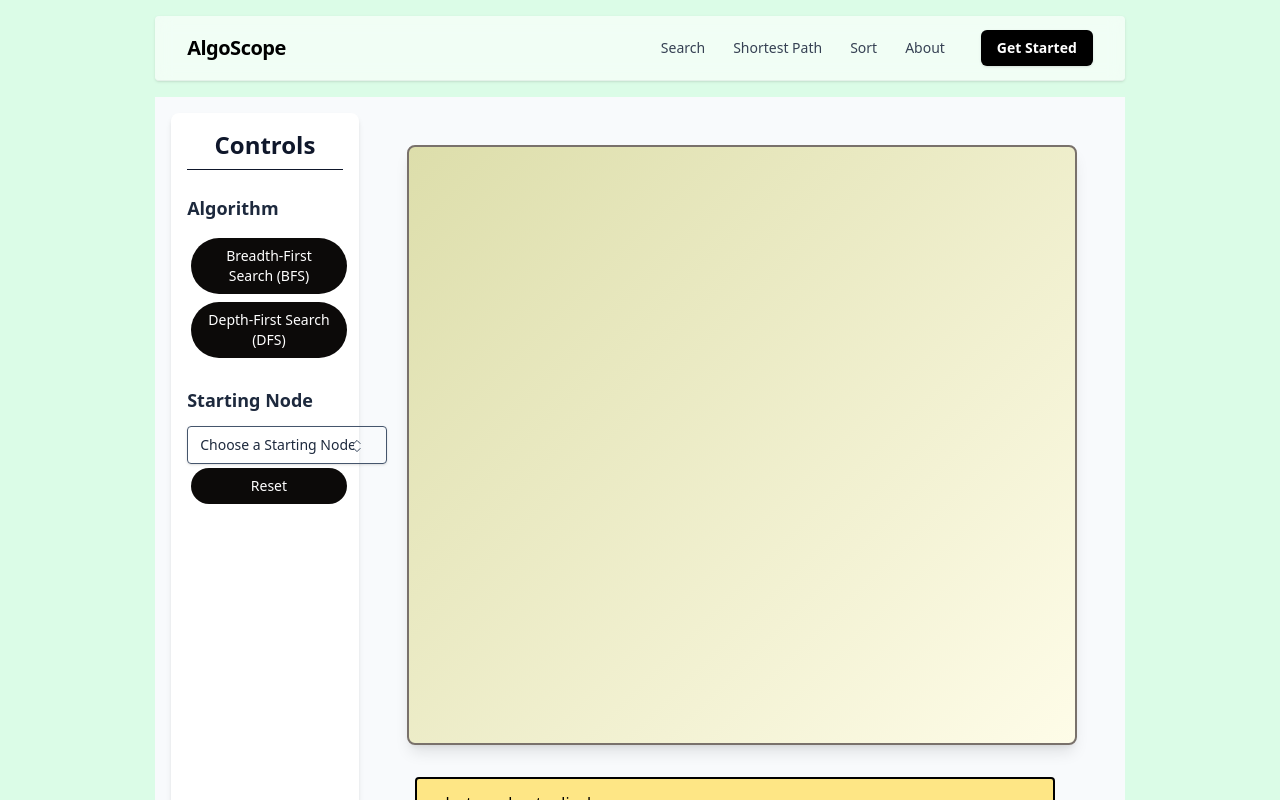
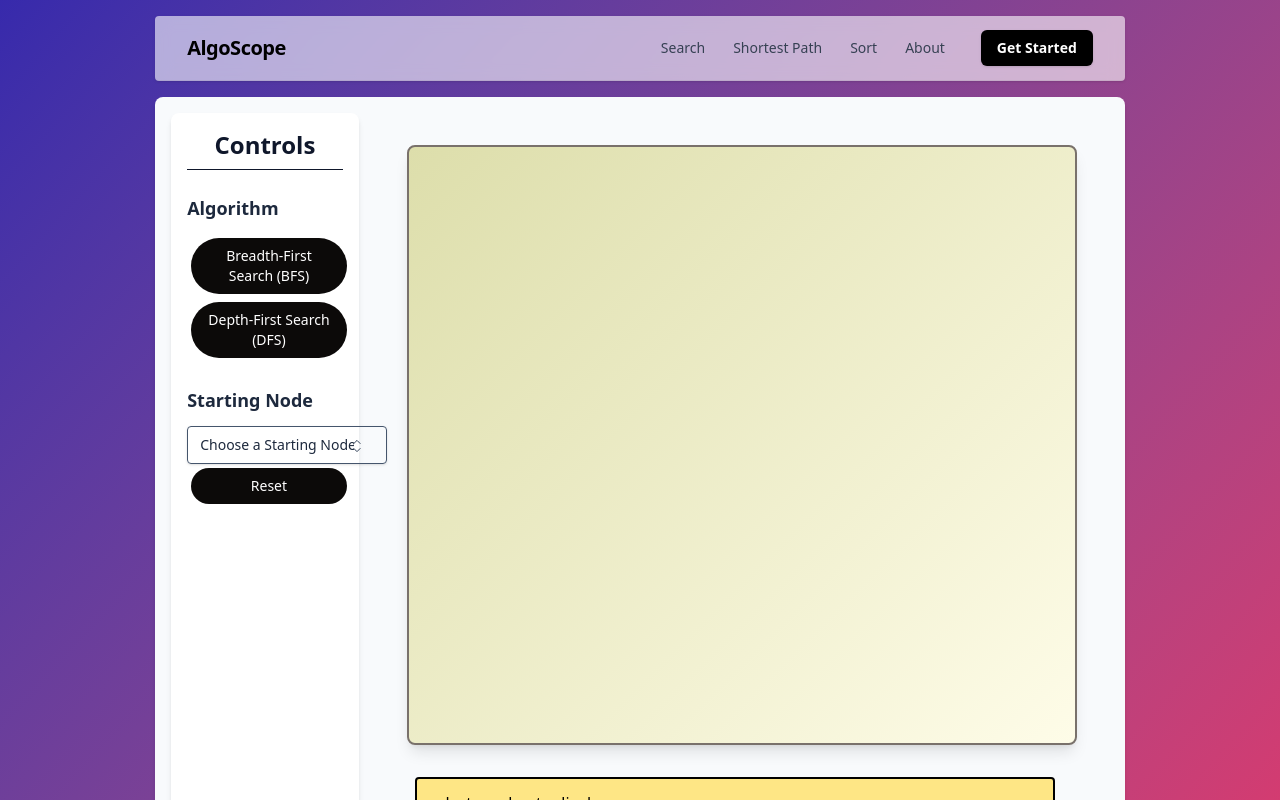
Before and after one commit to bim-adi/AlgoScope, a React (Vite) app: page /search in a window 1280 px wide. Shown: the top 800 px of the page. Built offline with nearby package versions, Linux system fonts and the light colour scheme.

Commit message:
animation-color

```diff
--- a/package.json
+++ b/package.json
@@ -15,6 +15,7 @@
     "@mui/material": "^7.3.4",
     "@tailwindcss/cli": "^4.1.12",
     "flowbite-react": "^0.12.7",
+    "framer-motion": "^12.23.24",
     "react": "^19.1.1",
     "react-dom": "^19.1.1",
     "react-router-dom": "^7.8.1",
--- a/src/App.jsx
+++ b/src/App.jsx
@@ -1,23 +1,34 @@
 import React, { useState } from 'react'
 import { createBrowserRouter, RouterProvider } from 'react-router-dom'
 import { Navbar } from './components/Navbar'
+import { motion } from 'framer-motion'
 import { Home } from './components/Home'
 import SortingVisualizerPage from './components/sortingAlgo/VisualizerPage'
 import { VisualizerPage } from './components/searchAlgo/VisualizerPage'
 import { ShortestPathPage } from './components/shortestPahAlgo/ShortestPathPage'
 
 function App() {
+  let luxurySunset = 'bg-gradient-to-br from-orange-500 to-purple-500'
+  let calmDawn = 'bg-gradient-to-br from-blue-200 via-white to-pink-200'
+  let roseIndigo = 'bg-gradient-to-br from-indigo-800 to-rose-500'
+  let forestGold = 'bg-gradient-to-br from-green-900 to-yellow-500'
+  let arcticRuby = 'bg-gradient-to-br from-sky-400 to-rose-700'
   const route = createBrowserRouter([
     {
       path: '/',
       element: (
         <>
-          <div className="flex flex-col md:flex-row bg-purple-100">
+          <motion.div
+            className={`flex flex-col md:flex-row' ${luxurySunset} max-h-screen transition-colors duration-700`}
+            initial={{ opacity: 0, y: 20 }}
+            animate={{ opacity: 1, y: 0 }}
+            transition={{ duration: 0.7, ease: 'easeInOut' }}
+          >
             <div className="flex flex-col gap-4 p-4 m-auto">
               <Navbar />
               <Home />
             </div>
-          </div>
+          </motion.div>
         </>
       ),
     },
@@ -25,7 +36,12 @@ function App() {
       path: '/search',
       element: (
         <>
-          <div className="flex flex-col md:flex-row bg-green-100">
+          <motion.div
+            className={`flex flex-col md:flex-row ${roseIndigo} transition-colors duration-700`}
+            initial={{ opacity: 0, y: 20 }}
+            animate={{ opacity: 1, y: 0 }}
+            transition={{ duration: 0.7, ease: 'easeInOut' }}
+          >
             {/* <CanvasSearching algorithm={algorithm} vertex={vertex} /> */}
             <div className="flex flex-col gap-4 p-4 m-auto">
               {/* <MenuSetAlgoSearch setAlgorithm={setAlgorithm} /> */}
@@ -33,7 +49,7 @@ function App() {
               <Navbar />
               <VisualizerPage />
             </div>
-          </div>
+          </motion.div>
         </>
       ),
     },
@@ -41,7 +57,12 @@ function App() {
       path: '/spath',
       element: (
         <>
-          <div className="flex flex-col md:flex-row bg-pink-100">
+          <motion.div
+            className={`flex flex-col md:flex-row ${forestGold} transition-colors duration-700`}
+            initial={{ opacity: 0, y: 20 }}
+            animate={{ opacity: 1, y: 0 }}
+            transition={{ duration: 0.7, ease: 'easeInOut' }}
+          >
             {/* <CanvasShortestPath */}
             {/*   algorithm={spAlgorithm} */}
             {/*   source={source} */}
@@ -56,7 +77,7 @@ function App() {
               <Navbar />
               <ShortestPathPage />
             </div>
-          </div>
+          </motion.div>
         </>
       ),
     },
@@ -64,11 +85,16 @@ function App() {
       path: '/about',
       element: (
         <>
-          <div className="flex flex-col md:flex-row bg-gray-100">
+          <motion.div
+            className="flex flex-col md:flex-row bg-gray-100"
+            initial={{ opacity: 0, y: 20 }}
+            animate={{ opacity: 1, y: 0 }}
+            transition={{ duration: 0.7, ease: 'easeInOut' }}
+          >
             <div className="flex flex-col gap-4 p-4 m-auto">
               <Navbar />
             </div>
-          </div>
+          </motion.div>
         </>
       ),
     },
@@ -76,12 +102,16 @@ function App() {
       path: '/sort',
       element: (
         <>
-          <div className="flex flex-col md:flex-row bg-blue-100">
+          <motion.div
+            className={`flex flex-col md:flex-row ${arcticRuby} transition-colors duration-700 `}
+            initial={{ opacity: 0, y: 20 }}
+            animate={{ opacity: 1, y: 0 }}
+          >
             <div className="flex flex-col m-auto gap-4 p-4">
               <Navbar />
               <SortingVisualizerPage />
             </div>
-          </div>
+          </motion.div>
         </>
       ),
     },
--- a/src/components/searchAlgo/VisualizerPage.jsx
+++ b/src/components/searchAlgo/VisualizerPage.jsx
@@ -20,7 +20,7 @@ export const VisualizerPage = () => {
   }
 
   return (
-    <div className="max-w-screen flex flex-col lg:flex-row p-4 bg-slate-50 min-h-screen">
+    <div className="max-w-screen flex flex-col lg:flex-row p-4 bg-slate-50 min-h-screen shadow-md rounded-lg">
       {/* Left Panel: Controls */}
       <div className="w-full lg:w-1/4 xl:w-1/5 p-4 space-y-6 bg-white shadow-md rounded-lg">
         <h2 className="text-2xl font-bold text-center text-slate-900 border-b pb-2">
--- a/src/components/sortingAlgo/VisualizerPage.jsx
+++ b/src/components/sortingAlgo/VisualizerPage.jsx
@@ -5,7 +5,7 @@ export default function VisualizerPage() {
   const [algorithmType, setAlgorithmType] = useState('simple')
 
   return (
-    <div className="max-w-screen bg-slate-50 mx-auto min-h-screen shadow-md rounded-lg">
+    <div className="max-w-screen bg-slate-50 mx-auto min-h-screen shadow-md rounded-lg  ">
       <div className="flex justify-center p-4">
         <select
           value={algorithmType}
```
Also changed, not shown: 1 other file (tests, documents, lock files or other folders).
